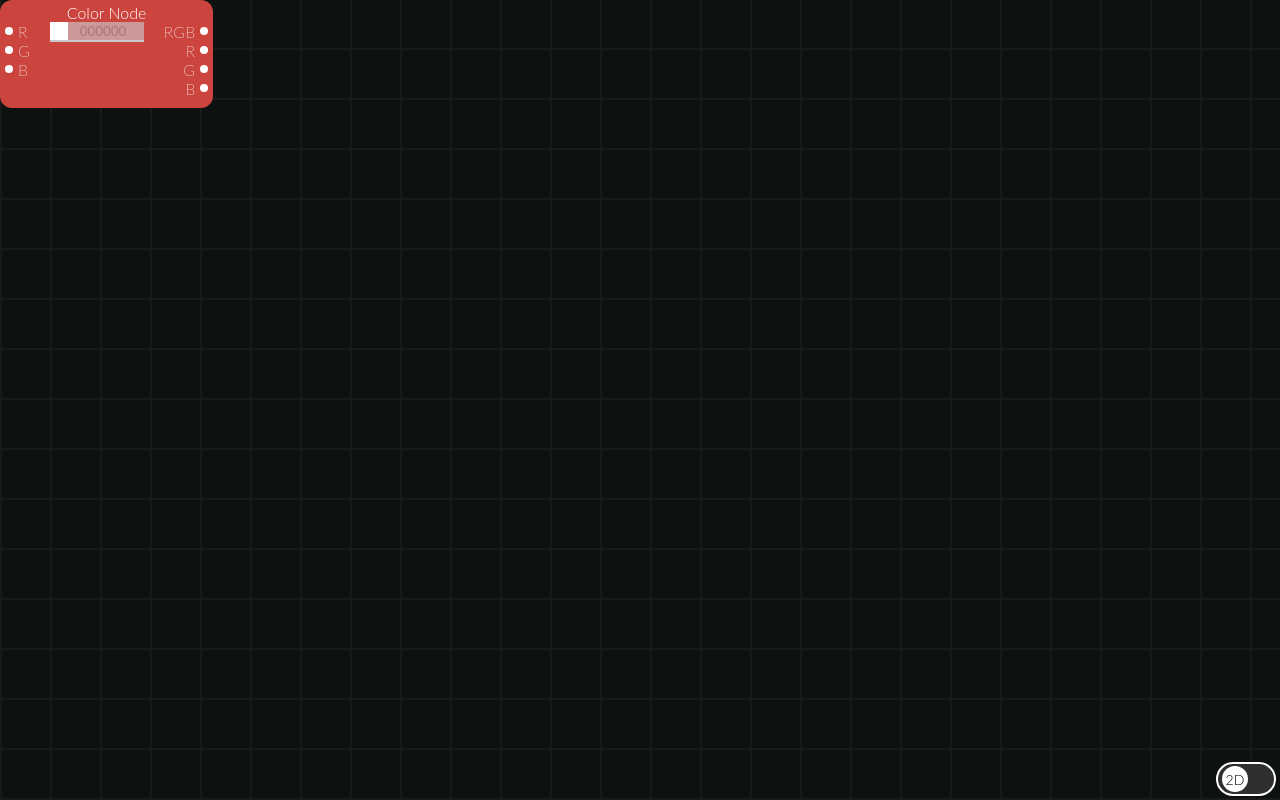
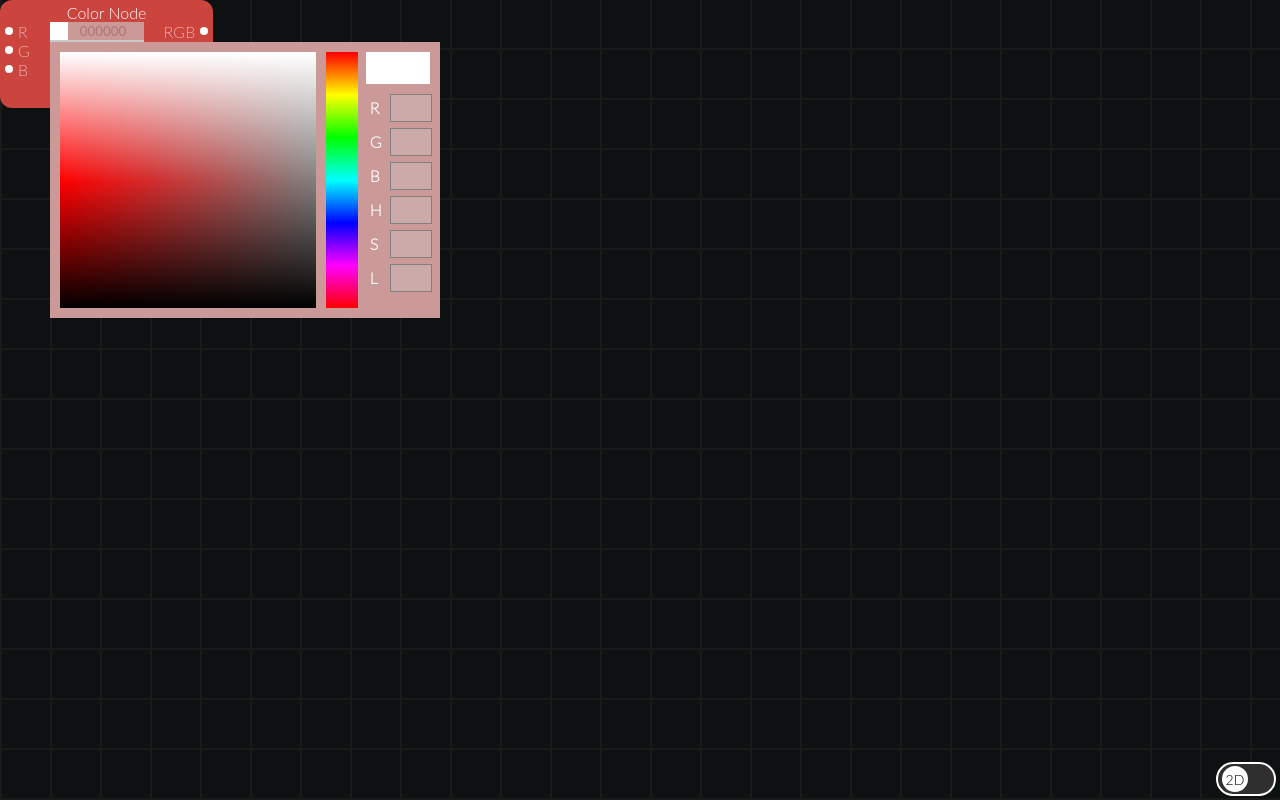
Before and after one commit to Metalith/Astrum, a website: page tools/Apollo/index.html in a window 1280 px wide. Drawn offline with nearby package versions, Linux system fonts and the light colour scheme; animation ran at ten frames a second.

Commit message:
Add basic HSL color picker

```diff
--- a/tools/Apollo/css/node.css
+++ b/tools/Apollo/css/node.css
@@ -162,6 +162,12 @@
     bottom: 276px;
 }
 
+.Selector {
+    width: 100px;
+    height: 100px;
+    background-color: white;
+}
+
 .Values {
     position: relative;
     margin: 10px;
@@ -199,3 +205,7 @@
     padding-left: 10px;
     box-sizing: content-box;
 }
+
+input[disabled] {
+    background-color: blue;
+}
--- a/tools/Apollo/index.html
+++ b/tools/Apollo/index.html
@@ -23,17 +23,17 @@
                 <div class="Color">
                     <div class="Preview"></div>
                     <input type="text" placeholder="000000" maxlength="6" size="6" id="color_text">
-                    <div class="ColorPickerBox" id="picker1" hidden>
-                        <canvas class="SVPicker"></canvas>
-                        <canvas class="HPicker"></canvas>
+                    <div class="ColorPickerBox" id="picker1">
+                        <canvas class="SVPicker" width="100" height="100"><div class="Selector">Test</div></canvas>
+                        <canvas class="HPicker" width="100" height="360"></canvas>
                         <div class="Values">
                             <div class="Preview"></div>
                             <div class="Value" id="R">R<input type="text" maxlength="3"></div>
                             <div class="Value" id="G">G<input type="text" maxlength="3"></div>
                             <div class="Value" id="B">B<input type="text" maxlength="3"></div>
-                            <div class="Value" id="R">H<input type="text" maxlength="3"></div>
-                            <div class="Value" id="G">S<input type="text" maxlength="3"></div>
-                            <div class="Value" id="B">V<input type="text" maxlength="3"></div>
+                            <div class="Value" id="H">H<input type="text" maxlength="3"></div>
+                            <div class="Value" id="S">S<input type="text" maxlength="3"></div>
+                            <div class="Value" id="L">L<input type="text" maxlength="3"></div>
                         </div>
                     </div>
                 </div>
--- a/tools/Apollo/js/color.js
+++ b/tools/Apollo/js/color.js
@@ -10,6 +10,27 @@ $(".Color").mouseleave(function() {
     $(".ColorPickerBox").toggle(false);
 })
 
-$('.SVPicker').click(function() {
-  alert( "Handler for .click() called." );
+$('.SVPicker').click(function(e) {
 })
+
+function drawSVPicker(canvas, hue) {
+    var ctx = canvas.getContext('2d');
+    for(row=0; row<100; row++){
+        var grad = ctx.createLinearGradient(0, 0, 100,0);
+        grad.addColorStop(0, 'hsl('+hue+', 100%, '+(100-row)+'%)');
+        grad.addColorStop(1, 'hsl('+hue+', 0%, '+(100-row)+'%)');
+        ctx.fillStyle=grad;
+        ctx.fillRect(0, row, 100, 1);
+    }
+}
+
+function drawHPicker(canvas) {
+    var ctx = canvas.getContext('2d');
+    for (hue=0; hue<360; hue++) {
+        ctx.fillStyle = 'hsl(' + hue + ', 100%, 50%)';
+        ctx.fillRect(0,hue,100,1);
+    }
+}
+
+drawSVPicker($('.SVPicker')[0], 0);
+drawHPicker($('.HPicker')[0]);
```
